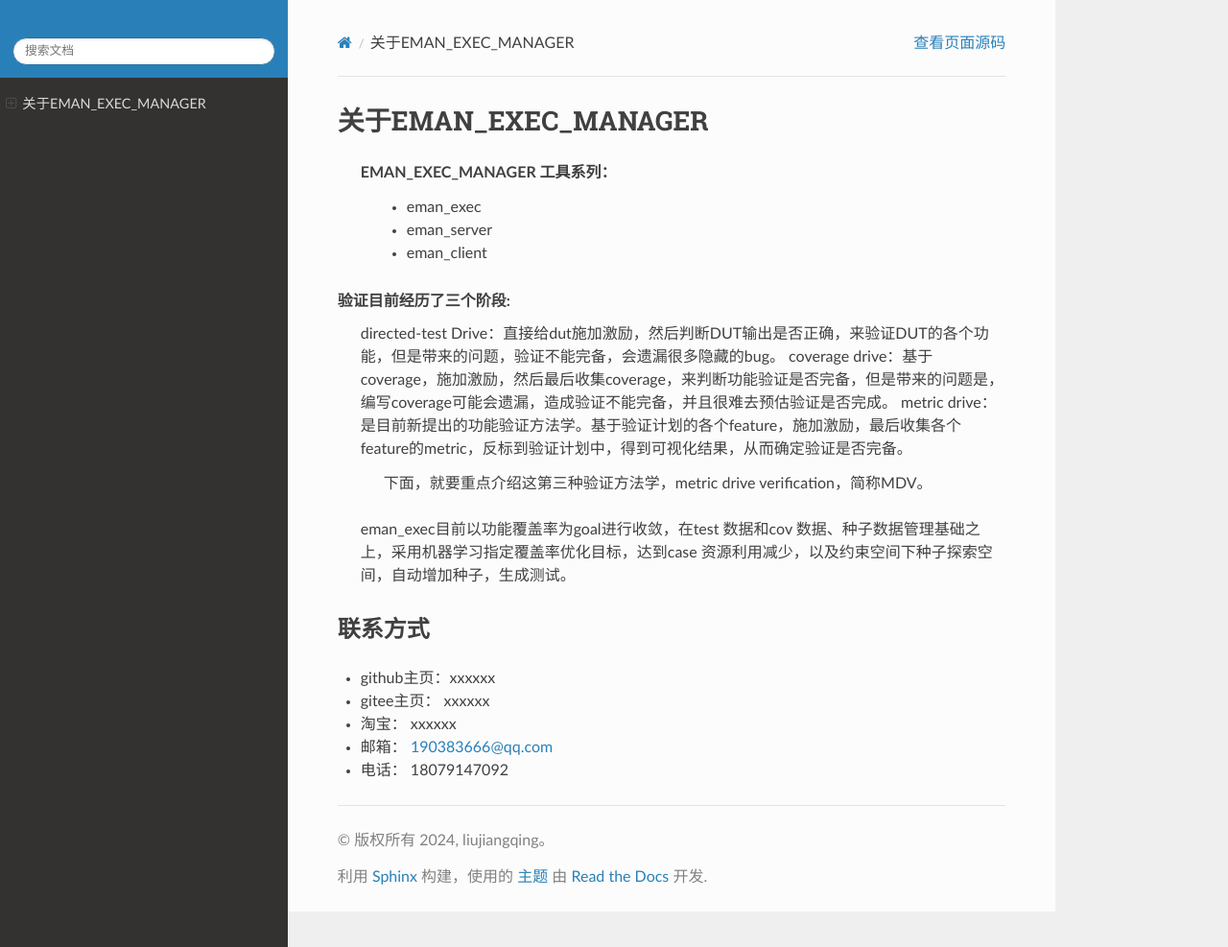
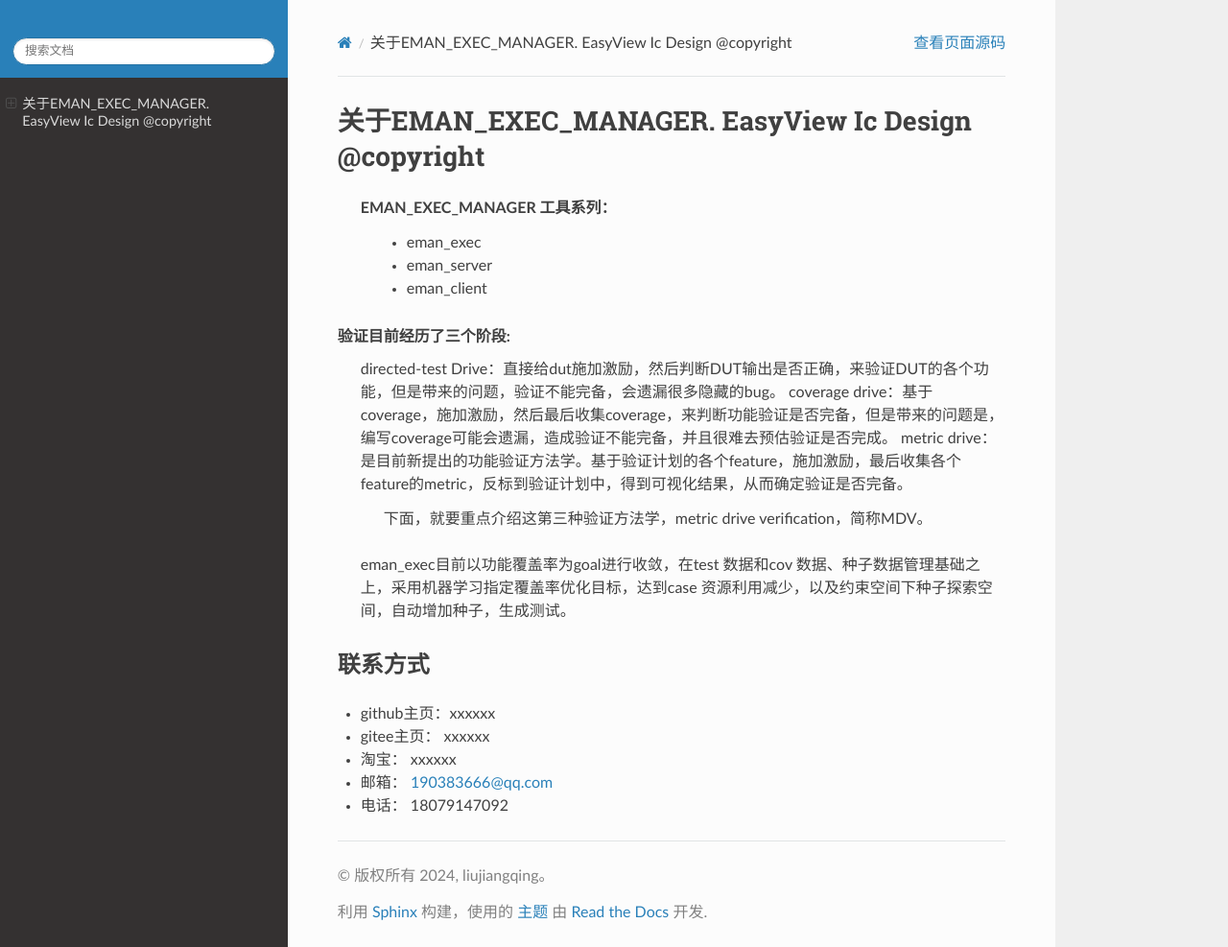
Before and after one commit to jiangqingliu88/eman_client_user_guide, a Sphinx documentation site: the page built from documentation/source/about_us.rst, in a window 1280 px wide and 987 px high. Shown: the whole window at 96% size. Built offline with Sphinx 7.4.7 and the Read the Docs theme 3.1.0, drawn with Linux system fonts in a browser that asks for light colours.

Commit message:
Update about_us.rst

```diff
--- a/documentation/source/about_us.rst
+++ b/documentation/source/about_us.rst
@@ -2,7 +2,7 @@
 
 .. _about_embedfire:
 
-关于EMAN_EXEC_MANAGER
+关于EMAN_EXEC_MANAGER. EasyView Ic Design @copyright
 ==============
 
 
```
